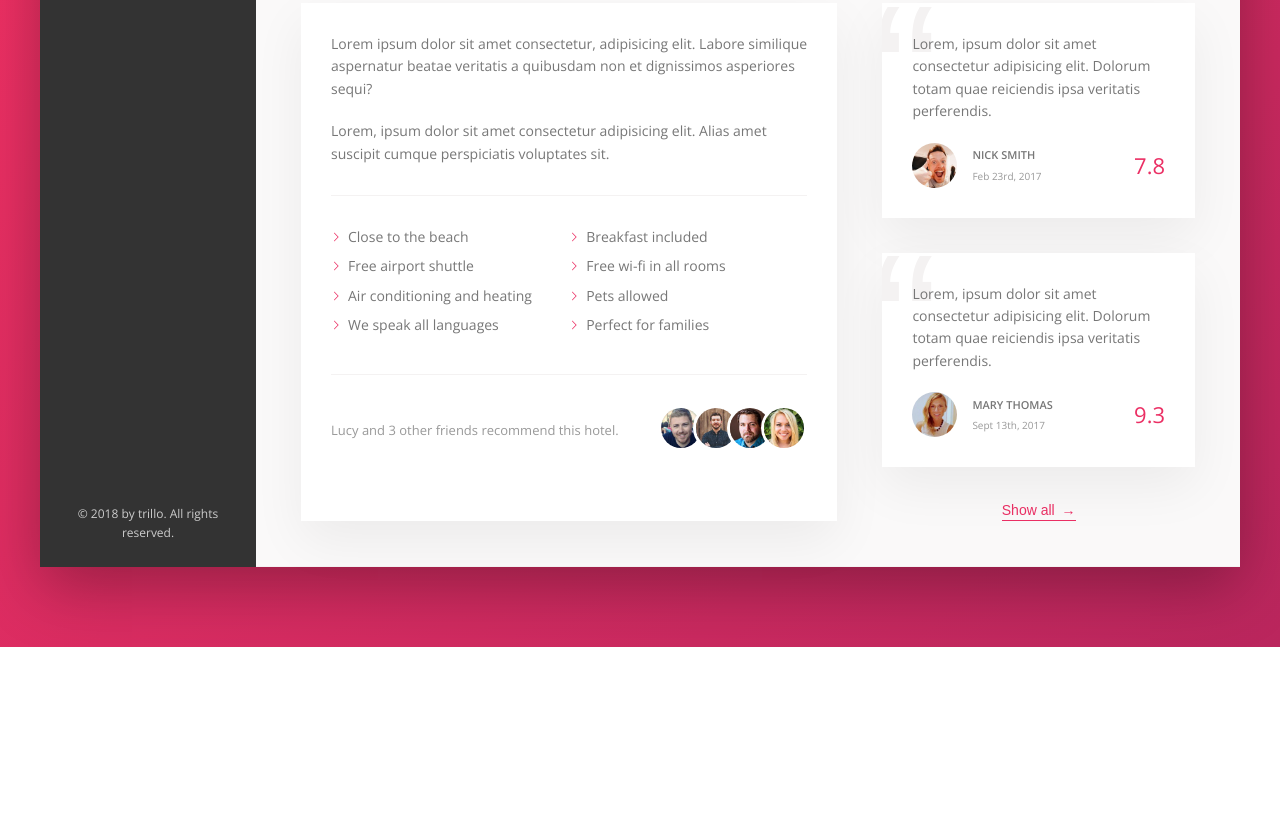
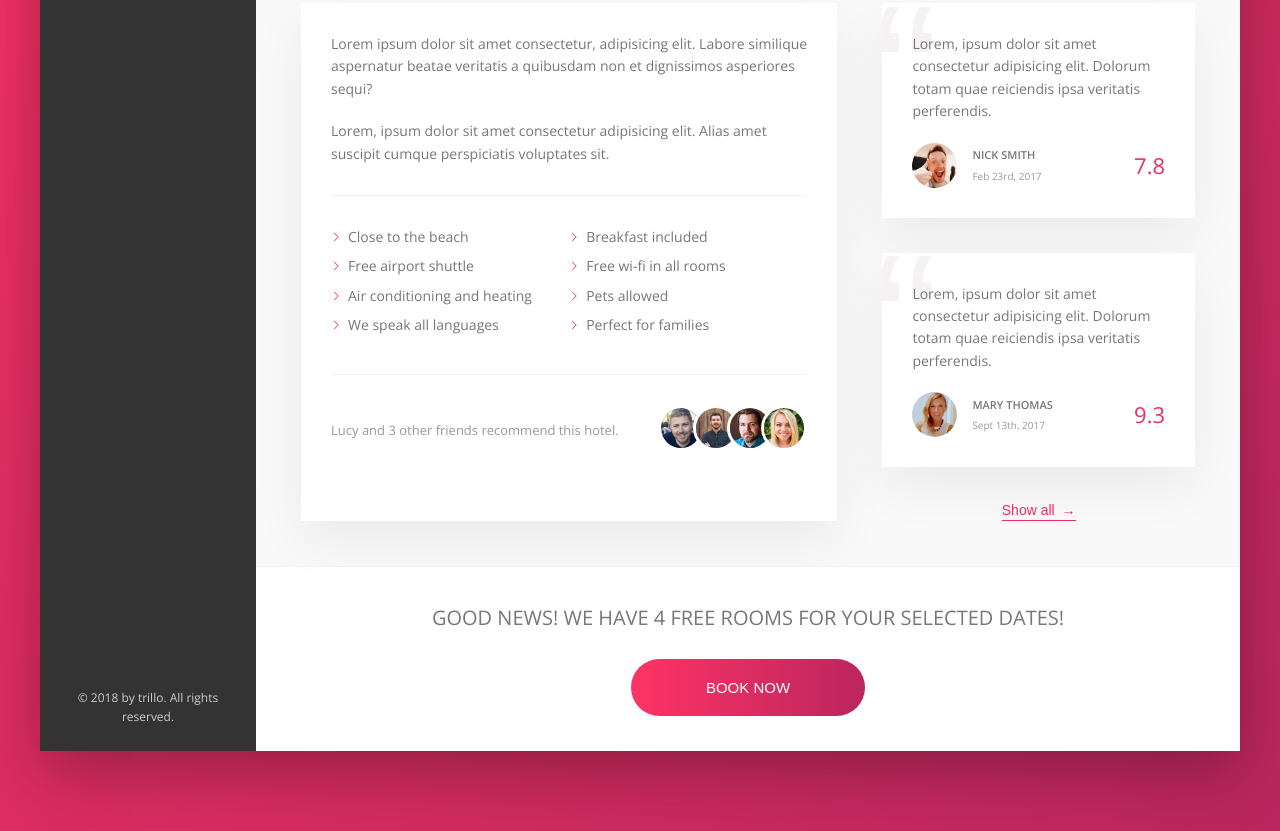
Before and after one commit to inanutshell86/trillo, a website: page index.html in a window 1280 px wide. Shown: the part 644-1475 px from the top of the page. Before the commit the page ends 1291 px from the top, so only its background shows below. Drawn offline with nearby package versions, Linux system fonts and the light colour scheme.

Commit message:
Completed the call to action section

```diff
--- a/index.html
+++ b/index.html
@@ -192,6 +192,17 @@
               Show all <span>&rarr;</span>
             </button>
           </div>
+
+        </div>
+
+        <div class="cta">
+          <h2 class="cta__book-now">
+            Good news! We have 4 free rooms for your selected dates!
+          </h2>
+          <button class="btn">
+            <span class="btn__visible">Book now</span>
+            <span class="btn__invisible">Only 4 rooms left</span>
+          </button>
         </div>
       </main>
     </div>
--- a/sass/_components.scss
+++ b/sass/_components.scss
@@ -410,3 +410,64 @@
     z-index: 1;
   }
 }
+
+// Call to action
+.cta {
+  padding: 3.5rem 0;
+  text-align: center;
+
+  &__book-now {
+    margin-bottom: 2.5rem;
+    font-size: 2rem;
+    font-weight: 300;
+    text-transform: uppercase;
+  }
+}
+
+.btn {
+  position: relative;
+  border: none;
+  font-size: 1.5rem;
+  font-weight: 300;
+  color: #fff;
+  text-transform: uppercase;
+  border-radius: 100px;
+  background-image: linear-gradient(to right, var(--color-primary-light), var(--color-primary-dark));
+  overflow: hidden;
+  cursor: pointer;
+
+  & > * {
+    display: inline-block;
+    width: 100%;
+    height: 100%;
+    transition: all 0.2s;
+  }
+
+  &__visible {
+    padding: 2rem 7.5rem;
+  }
+
+  &__invisible {
+    position: absolute;
+    top: -100%;
+    left: 0;
+    padding: 2rem 0;
+  }
+
+  &:hover {
+    background-image: linear-gradient(to left, var(--color-primary-light), var(--color-primary-dark));
+  }
+
+  &:hover &__visible {
+    transform: translateY(100%);
+  }
+
+  &:hover &__invisible {
+    top: 0;
+  }
+
+  &:focus {
+    outline: none;
+    animation: pulsate 1s infinite;
+  }
+}
```
Also changed, not shown: css/main.css.
